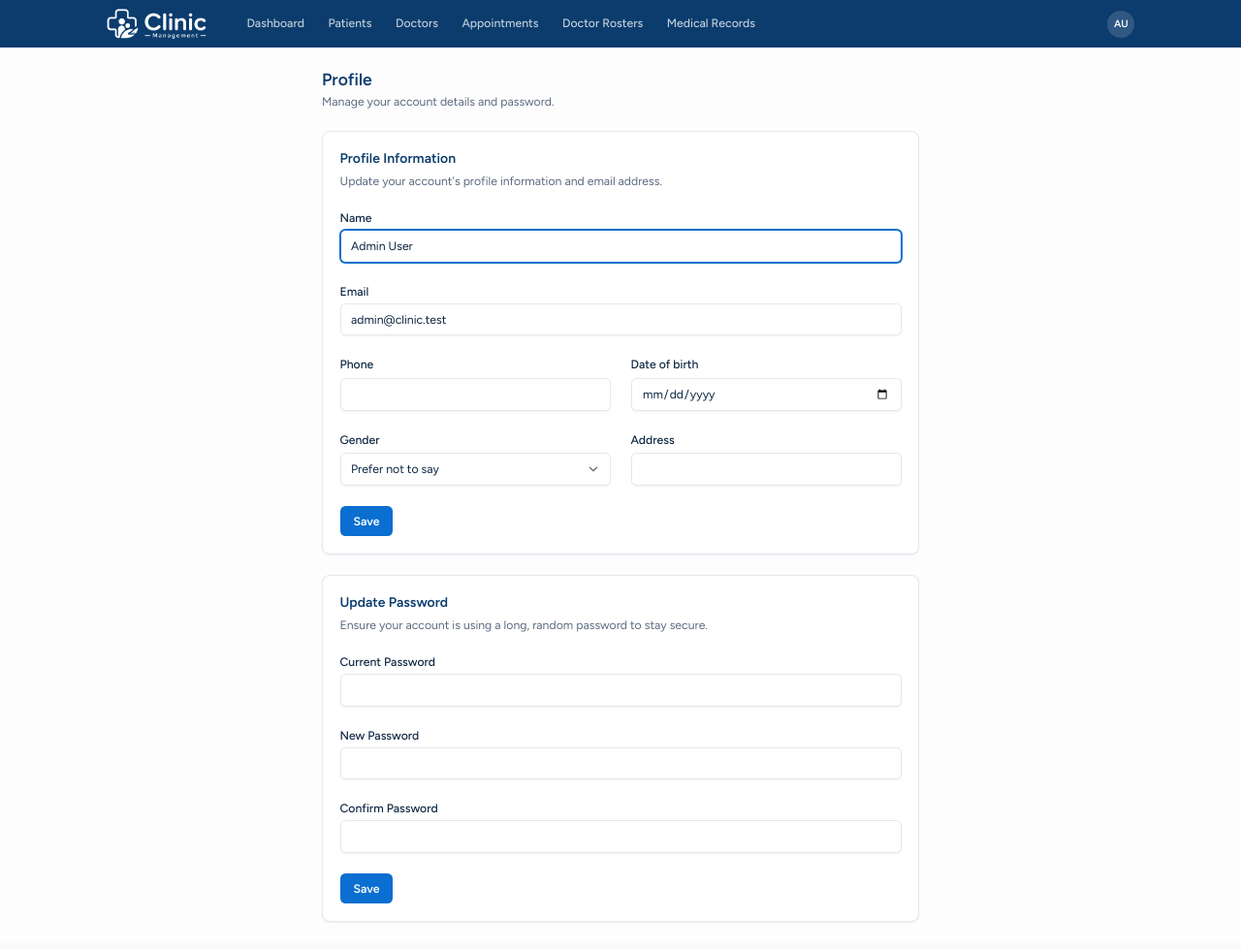
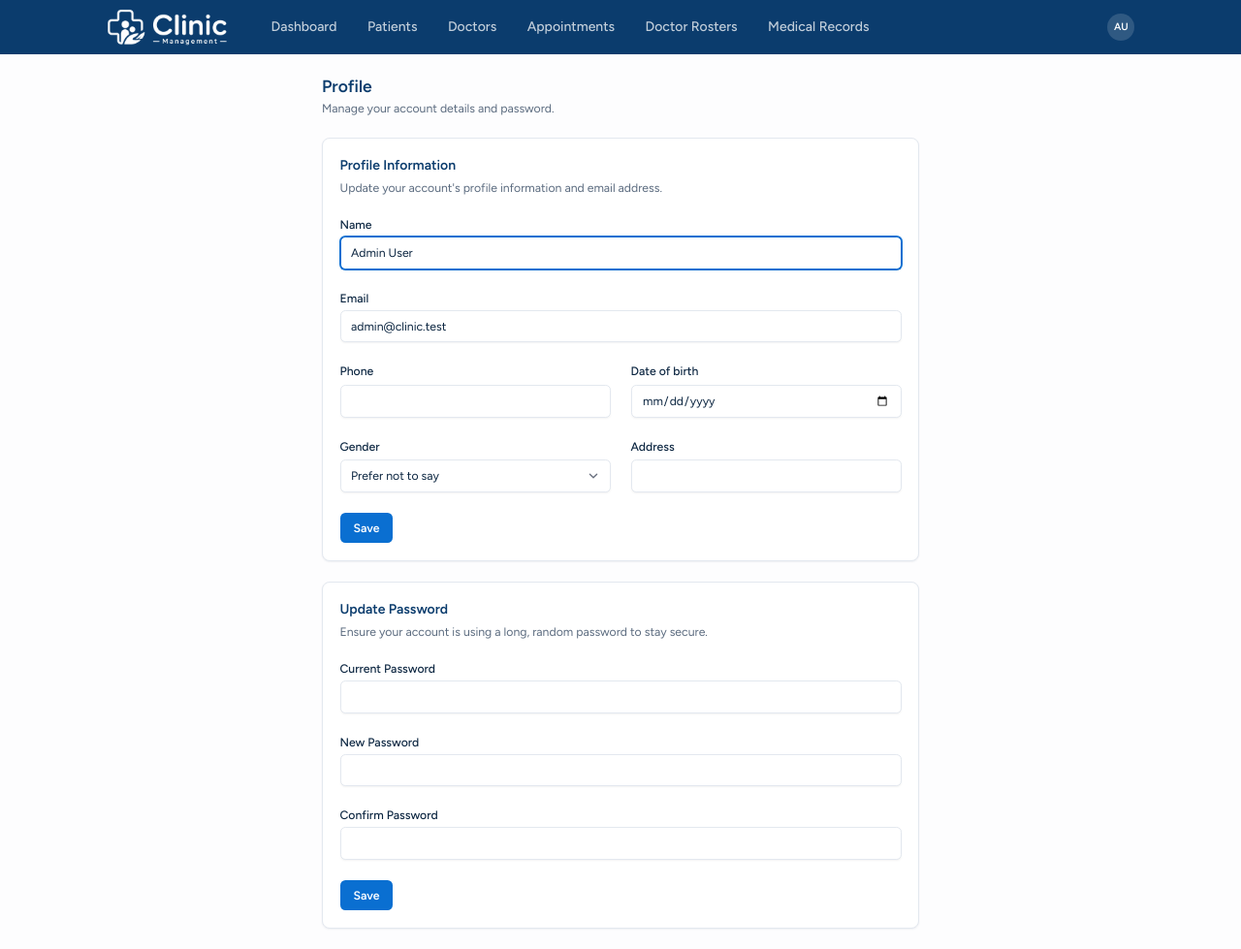
Before and after one commit to muhdammar-azizan/clinic-management-system, a Laravel app: page /profile in a window 1280 px wide. Shown: the whole page at 97% size. Before the commit the page ends 951 px from the top, so only its background shows below. Run offline with Laravel 12, Linux system fonts and the light colour scheme; a user stored in the database is signed in; data comes from the database, SQL or seed files in the repository; style sheets or scripts are compiled from the project's sources.

Commit message:
Increase header height, logo size and menu text size for a larger navbar

```diff
--- a/resources/views/components/nav-link.blade.php
+++ b/resources/views/components/nav-link.blade.php
@@ -3,8 +3,8 @@
 {{-- Header link on the Deep Blue bar. The active link gets an accent underline. --}}
 @php
 $classes = ($active ?? false)
-    ? 'inline-flex items-center border-b-2 border-accent px-3 text-sm font-semibold text-white'
-    : 'inline-flex items-center border-b-2 border-transparent px-3 text-sm font-medium text-white/75 transition hover:text-white';
+    ? 'inline-flex items-center border-b-2 border-accent px-4 text-base font-semibold text-white'
+    : 'inline-flex items-center border-b-2 border-transparent px-4 text-base font-medium text-white/75 transition hover:text-white';
 @endphp
 
 <a {{ $attributes->merge(['class' => $classes]) }}>
--- a/resources/views/layouts/navigation.blade.php
+++ b/resources/views/layouts/navigation.blade.php
@@ -5,7 +5,7 @@
 @endphp
 
 <header x-data="{ drawer: false }" class="bg-deep text-white">
-    <div class="mx-auto flex h-14 max-w-7xl items-center gap-4 px-4 sm:px-6 lg:px-8">
+    <div class="mx-auto flex h-16 max-w-7xl items-center gap-4 px-4 sm:px-6 lg:px-8">
         <!-- Menu button (mobile) -->
         <button @click="drawer = true" type="button" class="-ms-2 rounded-md p-2 text-white/80 hover:bg-white/10 hover:text-white lg:hidden" aria-label="Open menu">
             <svg class="h-5 w-5" fill="none" stroke="currentColor" stroke-width="2" viewBox="0 0 24 24"><path stroke-linecap="round" stroke-linejoin="round" d="M4 6h16M4 12h16M4 18h16" /></svg>
@@ -13,7 +13,7 @@
 
         <!-- Logo -->
         <a href="{{ route('dashboard') }}" class="flex shrink-0 items-center" aria-label="{{ config('app.name') }}">
-            <img src="{{ asset('images/logo/logo-full-white.png') }}" alt="{{ config('app.name') }}" class="hidden h-10 w-auto sm:block">
+            <img src="{{ asset('images/logo/logo-full-white.png') }}" alt="{{ config('app.name') }}" class="hidden h-12 w-auto sm:block">
             <img src="{{ asset('images/logo/icon-white.png') }}" alt="{{ config('app.name') }}" class="h-8 w-auto sm:hidden">
         </a>
 
```
